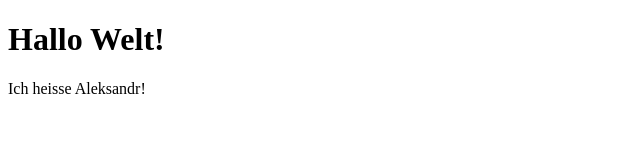
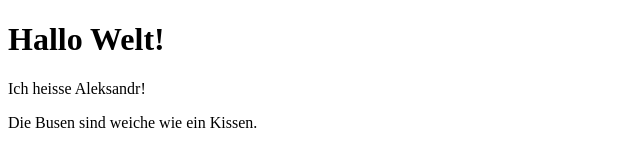
Before and after one commit to ar210998/git-01, a plain HTML site: page index.html in a window 1280 px wide. Shown: the whole page, without its empty margins (0-640 px from the left). Drawn offline with Linux system fonts and the light colour scheme.

Commit message:
Change die Busen in index.html

```diff
--- a/index.html
+++ b/index.html
@@ -8,5 +8,6 @@
 <body>
     <h1>Hallo Welt!</h1>
     <p>Ich heisse Aleksandr!</p>
+    <p>Die Busen sind weiche wie ein Kissen.</p>
 </body>
 </html>
```
